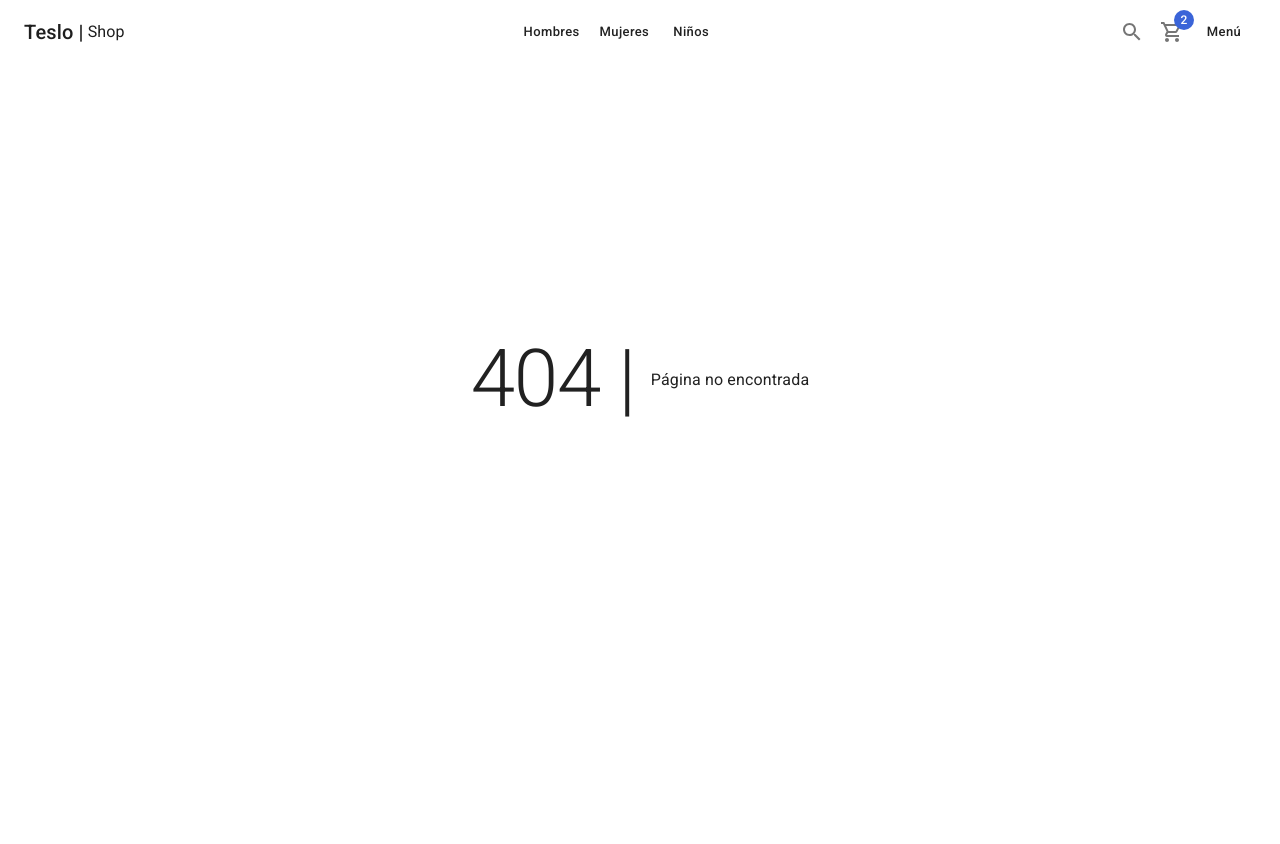
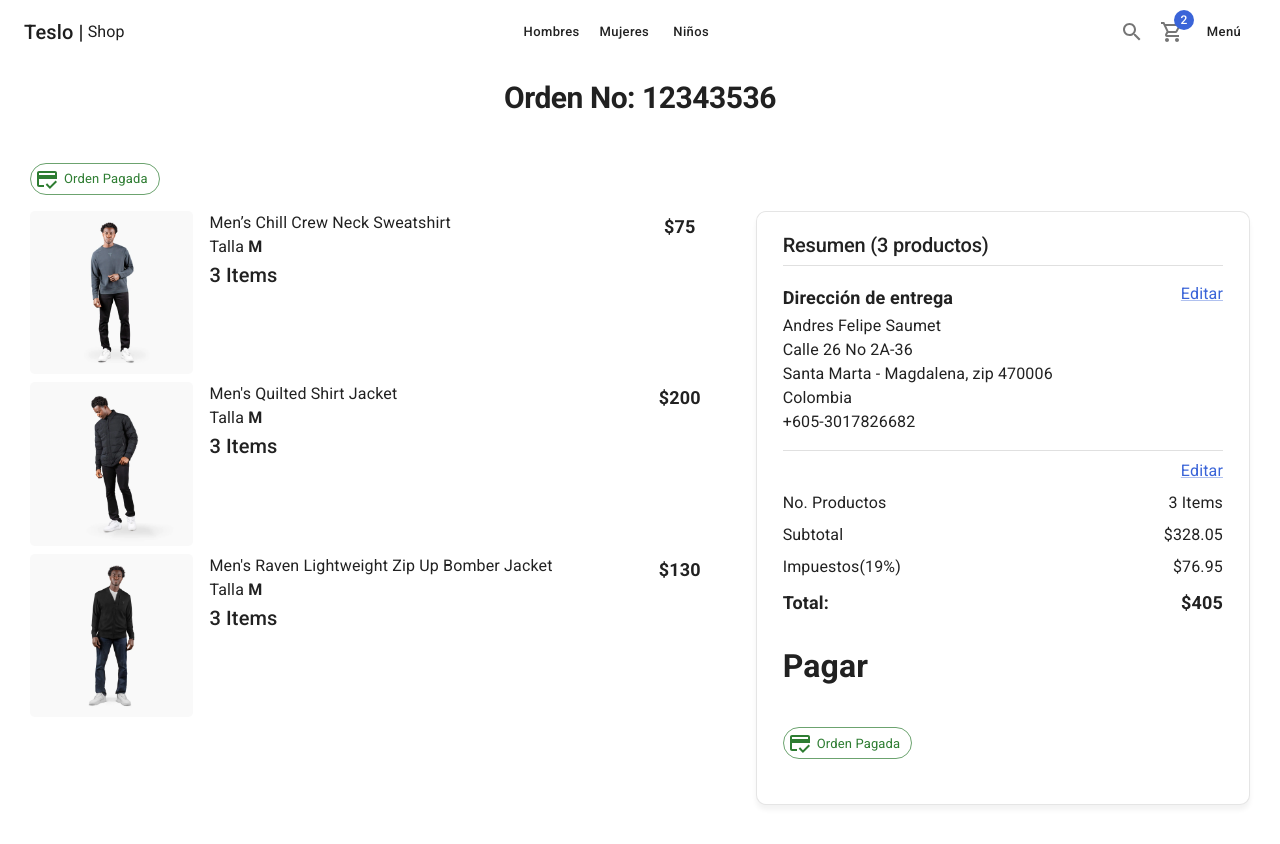
Before and after one commit to asaumet230/teslo-shop, a Next.js app: page /orders/1 in a window 1280 px wide. Before the commit this address had no page. Shown: the top 844 px of the page. Before the commit the page ends 800 px from the top, so only its background shows below. Built offline with nearby package versions, Linux system fonts and the light colour scheme.

Commit message:
Orders hisotry page finished

```diff
--- a/components/cart/CartList.tsx
+++ b/components/cart/CartList.tsx
@@ -36,7 +36,7 @@ export const CartList: FC<Props> = ({ editable = false }) => {
                                 <Link>
                                     <CardActionArea>
                                         <CardMedia
-                                            image={`products/${product.images[0]}`}
+                                            image={`/products/${product.images[0]}`}
                                             component='img'
                                             sx={{ borderRadius: '5px' }}
                                         />
--- a/package.json
+++ b/package.json
@@ -13,6 +13,7 @@
     "@emotion/styled": "^11.10.0",
     "@mui/icons-material": "^5.10.3",
     "@mui/material": "^5.10.3",
+    "@mui/x-data-grid": "^5.17.2",
     "next": "12.2.5",
     "react": "18.2.0",
     "react-dom": "18.2.0",
--- a/pages/checkout/address.tsx
+++ b/pages/checkout/address.tsx
@@ -63,7 +63,7 @@ export const AddressPage: NextPage = () => {
 
             <Box display='flex' justifyContent='center' marginTop={4}>
                 <Button color='secondary' size='large' className='circular-btn' sx={{ width: '300px' }}>
-                    Pagar
+                    Revisar pedido
                 </Button>
             </Box>
 
--- /dev/null
+++ b/pages/orders/[id].tsx
@@ -0,0 +1,105 @@
+import { NextPage } from 'next';
+import NextLink from 'next/link';
+
+// MUI:
+import { Box, Card, CardContent, Divider, Grid, Typography, Link, Chip } from '@mui/material';
+
+// Icons:
+import { CreditCardOffOutlined, CreditScoreOutlined } from '@mui/icons-material';
+
+// Layout:
+import { ShopLayout } from '../../components/layouts';
+
+// Components:
+import { CartList, OrderSummary } from '../../components/cart';
+
+
+
+export const OrderPage: NextPage = () => {
+
+    return (
+        <ShopLayout title='Orden No: 12343536' pageDescription='Orden No: 12343536'>
+
+            <Typography variant='h1' component='h1' sx={{ mb: 4, textAlign: 'center' }}>Orden No: 12343536</Typography>
+
+            {/* <Chip
+                sx={{ my: 2 }}
+                label='Pendiente de pago'
+                variant='outlined'
+                color='error'
+                icon={<CreditCardOffOutlined />}
+            /> */}
+
+            <Chip
+                sx={{ my: 2 }}
+                label='Orden Pagada'
+                variant='outlined'
+                color='success'
+                icon={<CreditScoreOutlined />}
+            />
+
+
+            <Grid container spacing={3}>
+
+                <Grid item xs={12} sm={7}>
+                    <CartList />
+                </Grid>
+
+                <Grid item xs={12} sm={5}>
+                    <Card className='summary-card' sx={{ padding: '5px 10px' }}>
+                        <CardContent>
+
+                            <Typography variant='h2' fontWeight={500}>Resumen (3 productos)</Typography>
+                            <Divider sx={{ my: 1 }} />
+
+                            <Box display='flex' justifyContent='space-between' mt={2}>
+                                <Typography variant='subtitle1'>Dirección de entrega</Typography>
+                                <NextLink href='/checkout/address' passHref>
+                                    <Link underline='always' color='secondary' >
+                                        Editar
+                                    </Link>
+                                </NextLink>
+                            </Box>
+
+
+                            <Typography>Andres Felipe Saumet</Typography>
+                            <Typography>Calle 26 No 2A-36</Typography>
+                            <Typography>Santa Marta - Magdalena, zip 470006</Typography>
+                            <Typography>Colombia</Typography>
+                            <Typography mb={2}>+605-3017826682</Typography>
+
+                            <Divider sx={{ my: 1 }} />
+
+                            <Box display='block' textAlign='end'>
+                                <NextLink href='/cart' passHref>
+                                    <Link underline='always' color='secondary' >
+                                        Editar
+                                    </Link>
+                                </NextLink>
+                            </Box>
+
+                            <OrderSummary />
+
+                            <Box sx={{ mt: 3 }}>
+                                {/* TODO */}
+                                <h1>Pagar</h1>
+                                <Chip
+                                    sx={{ my: 2 }}
+                                    label='Orden Pagada'
+                                    variant='outlined'
+                                    color='success'
+                                    icon={<CreditScoreOutlined />}
+                                />
+                            </Box>
+
+                        </CardContent>
+                    </Card>
+                </Grid>
+
+            </Grid>
+
+        </ShopLayout>
+    )
+}
+
+export default OrderPage;
```
Also changed, not shown: pages/checkout/summary.tsx (added, +76 -0 lines), pages/orders/history.tsx (added, +84 -0 lines), 2 other files (tests, documents, lock files or other folders).
